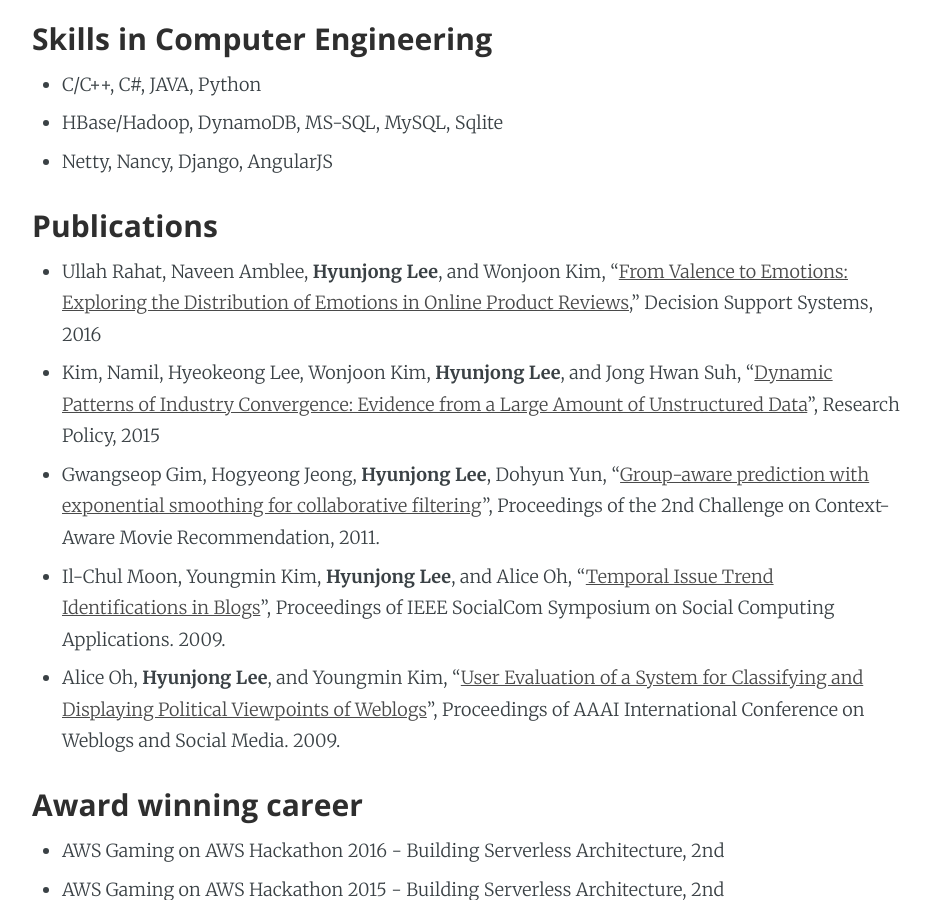
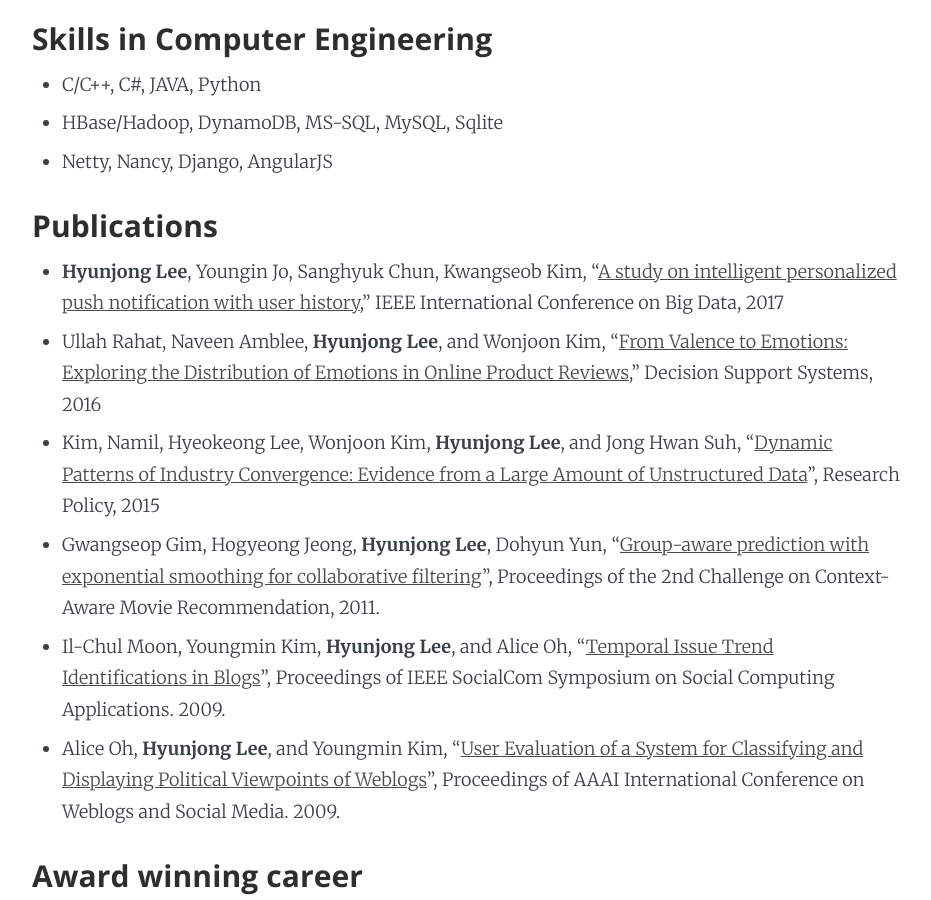
Before and after one commit to hyunjong-lee/hyunjong-lee-prev.github.io, a Jekyll site: the page built from about.markdown, in a window 1280 px wide and 900 px high, scrolled down 1790 px. Shown: the whole window, without its empty margins (173-1104 px from the left). Built offline with Jekyll 4.4.1, drawn with Linux system fonts in a browser that asks for light colours.

Commit message:
Update about.markdown

```diff
--- a/about.markdown
+++ b/about.markdown
@@ -68,6 +68,7 @@ date: 2014-12-17 0:00:00
 
 ### Publications
 
+* **Hyunjong Lee**, Youngin Jo, Sanghyuk Chun, Kwangseob Kim, “[A study on intelligent personalized push notification with user history](https://ieeexplore.ieee.org/abstract/document/8258081),” IEEE International Conference on Big Data, 2017
 * Ullah Rahat, Naveen Amblee, **Hyunjong Lee**, and Wonjoon Kim, “[From Valence to Emotions: Exploring the Distribution of Emotions in Online Product Reviews](http://www.sciencedirect.com/science/article/pii/S0167923615002018),” Decision Support Systems, 2016
 * Kim, Namil, Hyeokeong Lee, Wonjoon Kim, **Hyunjong Lee**, and Jong Hwan Suh, “[Dynamic Patterns of Industry Convergence: Evidence from a Large Amount of Unstructured Data](http://www.sciencedirect.com/science/article/pii/S0048733315000220)”, Research Policy, 2015
 * Gwangseop Gim, Hogyeong Jeong, **Hyunjong Lee**, Dohyun Yun, "[Group-aware prediction with exponential smoothing for collaborative filtering](http://dl.acm.org/citation.cfm?id=2096115)", Proceedings of the 2nd Challenge on Context-Aware Movie Recommendation, 2011.
```
